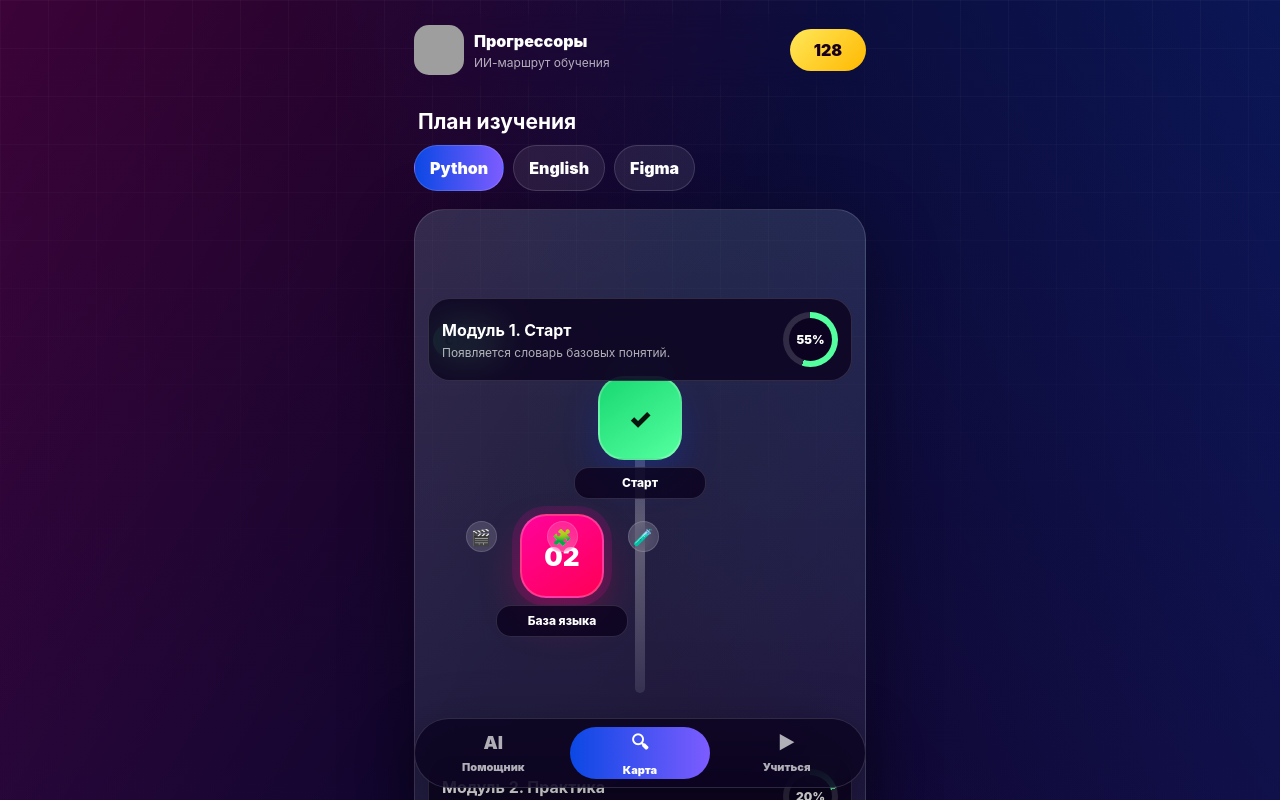
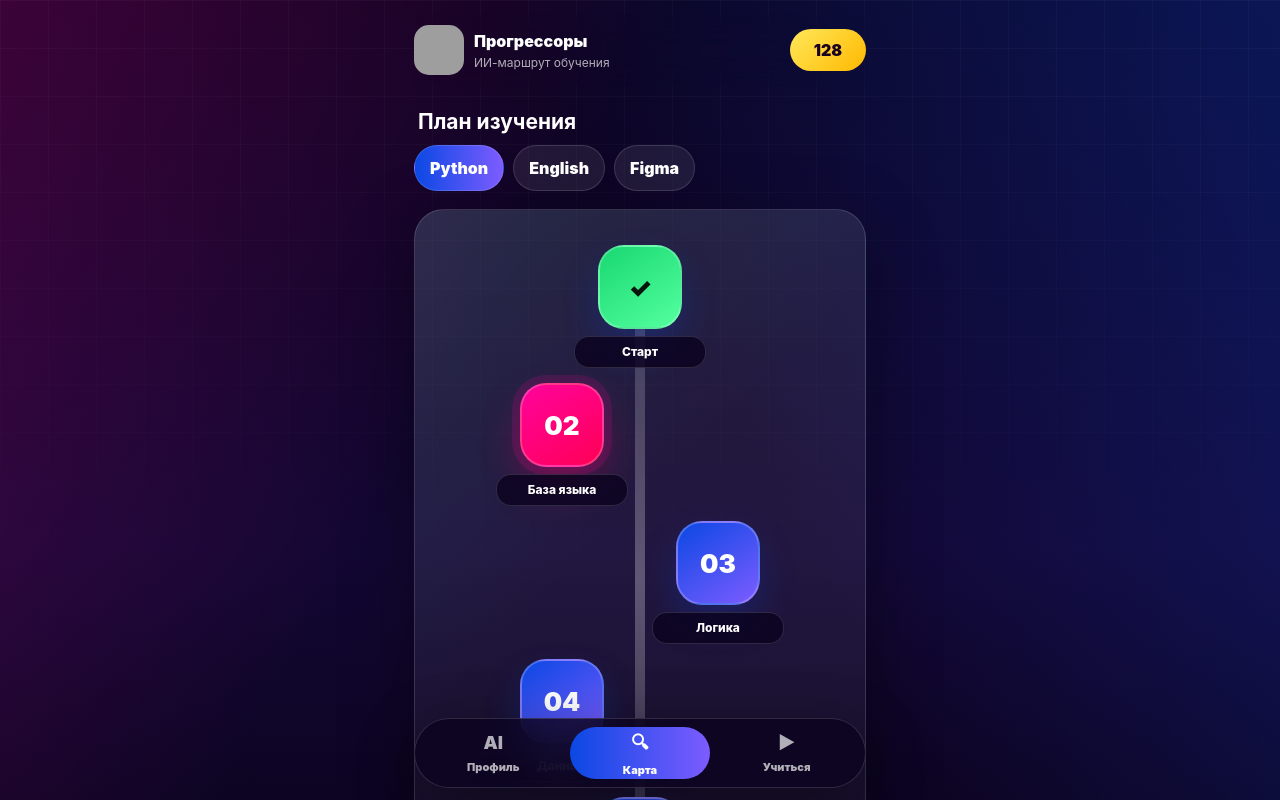
Before and after one commit to Grilubushka/Unovus218, a React (Vite) app in the folder miniapp/: page /roadmap in a window 1280 px wide. Shown: the top 800 px of the page. Built offline with nearby package versions, Linux system fonts and the light colour scheme; grey boxes are pictures that could not be loaded.

Commit message:
roadmap update

```diff
--- a/miniapp/src/components/BottomNav.jsx
+++ b/miniapp/src/components/BottomNav.jsx
@@ -9,7 +9,7 @@ export function BottomNav() {
   return (
     <nav className="bottom-nav" aria-label="Навигация">
       <button className={pathname === "/" ? "active" : ""} type="button" onClick={() => navigate("/")}>
-        AI<span>Помощник</span>
+        AI<span>Профиль</span>
       </button>
       <button className={pathname === "/roadmap" ? "active" : ""} type="button" onClick={() => navigate("/roadmap")}>
         🔍︎<span>Карта</span>
--- a/miniapp/src/components/pages/RoadmapMap.jsx
+++ b/miniapp/src/components/pages/RoadmapMap.jsx
@@ -4,23 +4,60 @@ import { BottomNav } from "../BottomNav.jsx";
 import { Toast } from "../Toast.jsx";
 import { TrackTabs } from "../TrackTabs.jsx";
 import { TopicSheet } from "../TopicSheet.jsx";
+import { useRef, useEffect } from "react";
 
 export function RoadmapMap() {
   const { roadmap, selectedTopic, toast, showToast, setSelectedTopicId } = useApp();
+  const containerRef = useRef(null);
+  const lastTopicRef = useRef(null);
 
   if (!roadmap?.modules) {
     return <div className="shell">Загрузка маршрута...</div>;
   }
+
+  const allTopics = roadmap.modules?.flatMap((module) =>
+    module.sections?.flatMap((section) => section.topics) ?? []
+  ) ?? [];
+
+  useEffect(() => {
+    setTimeout(() => {
+      if (lastTopicRef.current && containerRef.current) {
+        lastTopicRef.current.scrollIntoView({
+          behavior: "smooth",
+          block: "center",
+          inline: "center"
+        });
+      }
+    }, 100);
+  }, []);
 
   return (
     <>
       <div className="shell">
         <Topbar onToast={showToast} />
         <TrackTabs />
-        <main id="roadmap" className="roadmap" aria-label="Карта маршрута">
-          {roadmap.modules.map((module) => (
-            <ModuleBlock key={module.id} module={module} onSelectTopic={setSelectedTopicId} />
-          ))}
+        <main
+          id="roadmap"
+          className="roadmap"
+          aria-label="Карта маршрута"
+          ref={containerRef}
+        >
+          {/* <ModuleBlock key={module.id} module={module} onSelectTopic={setSelectedTopicId} /> */}
+          <section className="continuous-roadmap">
+            <div className="path">
+              {allTopics.map((topic, index) => (
+                <TopicNode
+                  key={topic.id}
+                  topic={topic}
+                  index={index}
+                  totalMaterials={allTopics.length}
+                  onSelect={setSelectedTopicId}
+                  isLast={index === allTopics.length - 1}
+                  lastTopicRef={lastTopicRef}
+                />
+              ))}
+            </div>
+          </section>
         </main>
       </div>
       <BottomNav />
@@ -32,44 +69,66 @@ export function RoadmapMap() {
   );
 }
 
-function ModuleBlock({ module, onSelectTopic }) {
-  return (
-    <section className="module">
-      <header className="module-head">
-        <div>
-          <h3>{module.title}</h3>
-          <p>{module.goal}</p>
-        </div>
-        <div className="ring" style={{ "--progress": module.progress }}>
-          <span>{module.progress}%</span>
-        </div>
-      </header>
-      {module.sections.map((section) => (
-        <section key={section.id} className="lane">
-          <div className="lane-title">{section.title}</div>
-          <div className="path">
-            {section.topics.map((topic, index) => (
-              <TopicNode key={topic.id} topic={topic} index={index} onSelect={onSelectTopic} />
-            ))}
-          </div>
-        </section>
-      ))}
-    </section>
-  );
-}
+// function ModuleBlock({ module, onSelectTopic }) {
+//   const allTopics = module.sections?.flatMap((section) => section.topics) ?? [];
+//   const totalMaterials = allTopics.length;
+//   const completedMaterials = allTopics.filter((topic) => topic.progress === 100).length;
+//   const progress = totalMaterials > 0 ? Math.round((completedMaterials / totalMaterials) * 100) : 0;
+//
+//   return (
+//     <section className="module">
+//       <header className="module-head">
+//         <div>
+//           <h3>{module.topic || module.title}</h3>
+//           <p>{module.goal}</p>
+//         </div>
+//         <div className="ring" style={{ "--progress": progress }}>
+//           <span>{progress}%</span>
+//         </div>
+//       </header>
+//       {module.sections.map((section) => (
+//         <section key={section.id} className="lane">
+//           <div className="lane-title">{section.title}</div>
+//           <div className="path">
+//             {section.topics.map((topic, index) => {
+//               const globalIndex = allTopics.findIndex((t) => t.id === topic.id);
+//               return (
+//                 <TopicNode
+//                   key={topic.id}
+//                   topic={topic}
+//                   index={globalIndex}
+//                   totalMaterials={totalMaterials}
+//                   onSelect={onSelectTopic}
+//                 />
+//               );
+//             })}
+//           </div>
+//         </section>
+//       ))}
+//     </section>
+//   );
+// }
 
-function TopicNode({ topic, index, onSelect }) {
+function TopicNode({ topic, index, totalMaterials, onSelect, isLast, lastTopicRef }) {
   const status = topic.progress === 100 ? "completed" : topic.progress > 0 ? "current" : "";
   const label = topic.progress === 100 ? "✓" : String(index + 1).padStart(2, "0");
 
+  let zigzagStyle = {};
+  if (index % 2 === 1) {
+    zigzagStyle = { transform: "translateX(-78px)" };
+  } else if (index % 3 === 0 && index !== 0) {
+    zigzagStyle = { transform: "translateX(78px)" };
+  }
+
   return (
-    <button className={`topic ${status}`} type="button" onClick={() => onSelect(topic.id)}>
+    <button
+      ref={isLast ? lastTopicRef : null}
+      className={`topic ${status}`}
+      type="button"
+      onClick={() => onSelect(topic.id)}
+      style={zigzagStyle}
+    >
       <span className="node">{label}</span>
-      <span className="bubble-row">
-        <b>🎬</b>
-        <b>🧩</b>
-        <b>🧪</b>
-      </span>
       <span className="topic-label">{topic.title}</span>
     </button>
   );
--- a/miniapp/src/presentation/styles.css
+++ b/miniapp/src/presentation/styles.css
@@ -307,7 +307,7 @@ button {
 
 .module-head {
   position: sticky;
-  top: 72px;
+  top: 0px;
   z-index: 3;
   display: flex;
   align-items: center;
@@ -802,6 +802,8 @@ meter {
   transform: translate(-50%, 0);
 }
 
+
+
 @media (max-width: 380px) {
   .hero h1 {
     font-size: 34px;
@@ -888,4 +890,5 @@ meter {
     margin: 0;
   }
 }
+
 }
```
